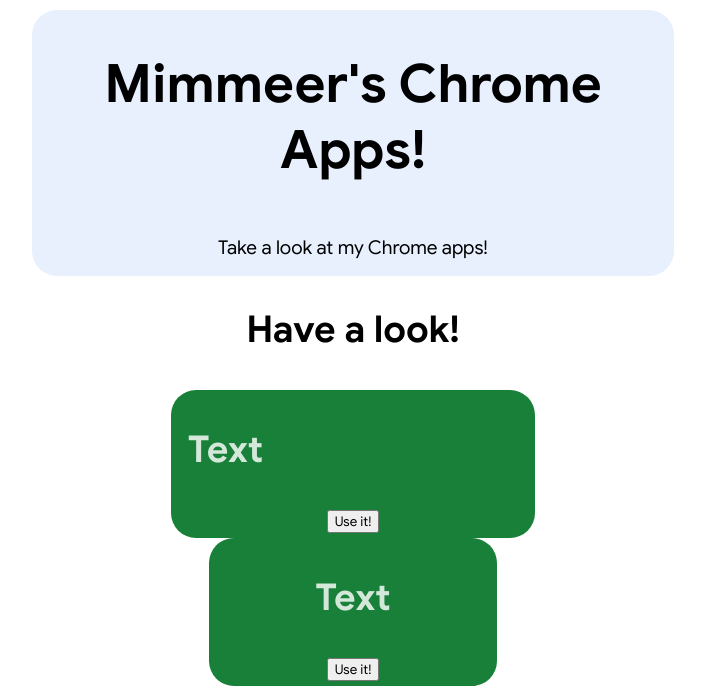
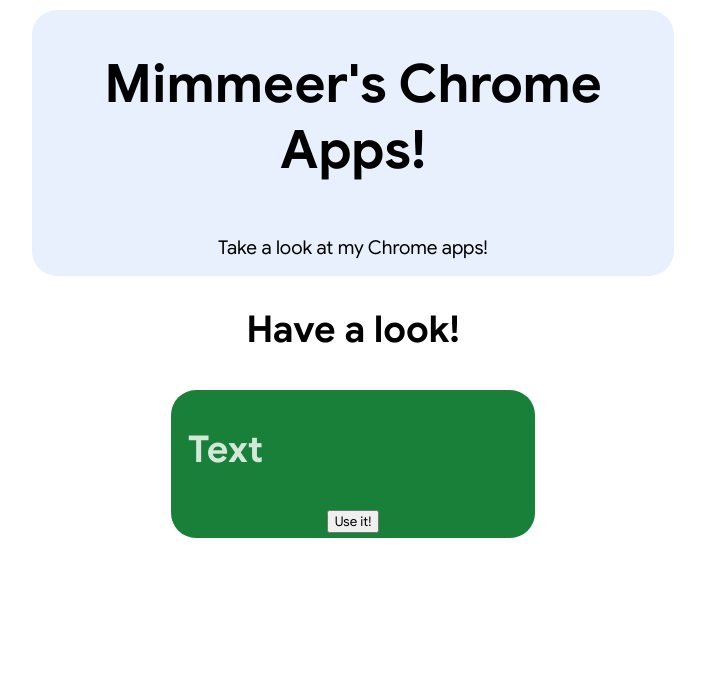
Before and after one commit to mimmeerchrome/mimmeerchrome.github.io, a plain HTML site: page index.html in a window 1280 px wide. Shown: the part 126-820 px from the top of the page, without its empty margins (287-992 px from the left). Drawn offline with Linux system fonts and the light colour scheme.

Commit message:
Update index.html

```diff
--- a/index.html
+++ b/index.html
@@ -12,11 +12,7 @@
       <h2>Have a look!</h2>
       <div class="textbox boxcorn">
         <h2 class="textbox">Text</h2>
-        <a href="/text/"><button>Use it!</button></a>
-      </div>
-      <div class="morebox boxcorn">
-        <h2>Text</h2>
-        <a href="/text/"><button>Use it!</button></a>
+        <a href="/text/"><button class="ralign">Use it!</button></a>
       </div>
     </body>
   </html>
```
